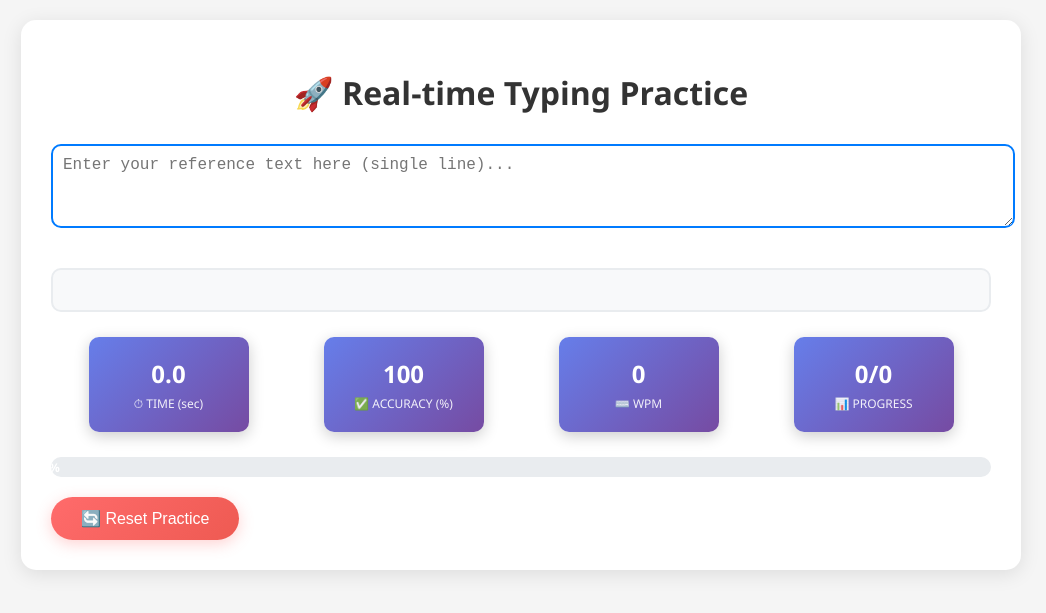
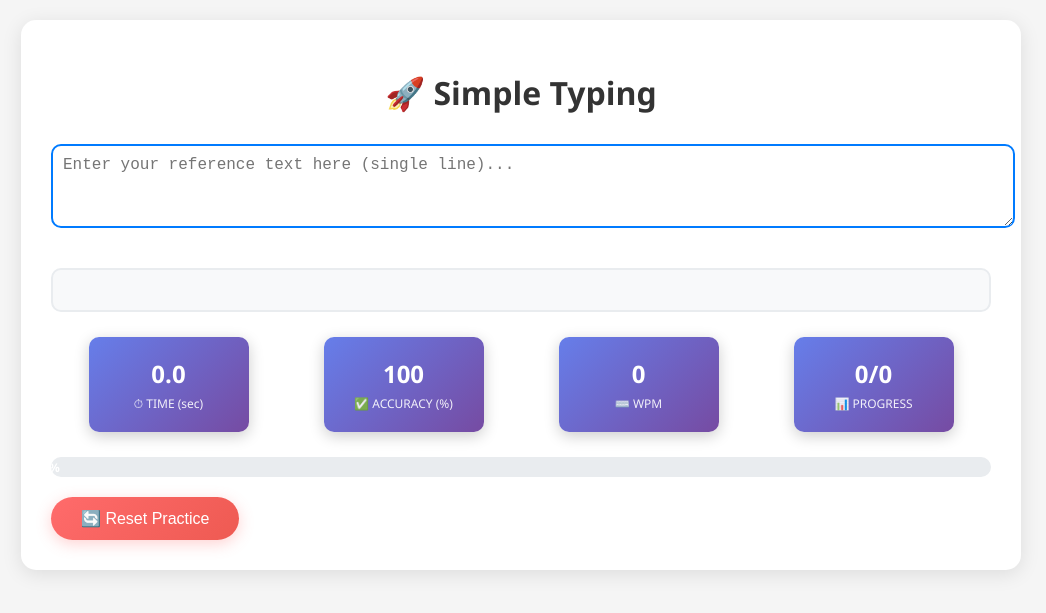
Before and after one commit to mrzaizai2k/mrzaizai2k.github.io, a Jekyll site: the page talkmap/typing.html, which Jekyll copies as it is, in a window 1280 px wide. Shown: the top 613 px of the page, without its empty margins (119-1165 px from the left). Built offline with Jekyll 4.4.1, drawn with Linux system fonts in a browser that asks for light colours.

Commit message:
update name simple typing

```diff
--- a/talkmap/typing.html
+++ b/talkmap/typing.html
@@ -168,7 +168,7 @@
 </head>
 <body>
     <div class="container">
-        <h1>🚀 Real-time Typing Practice</h1>
+        <h1>🚀 Simple Typing</h1>
 
         <textarea
             id="reference-input"
```
Also changed, not shown: README.md (+2 -0 lines).
